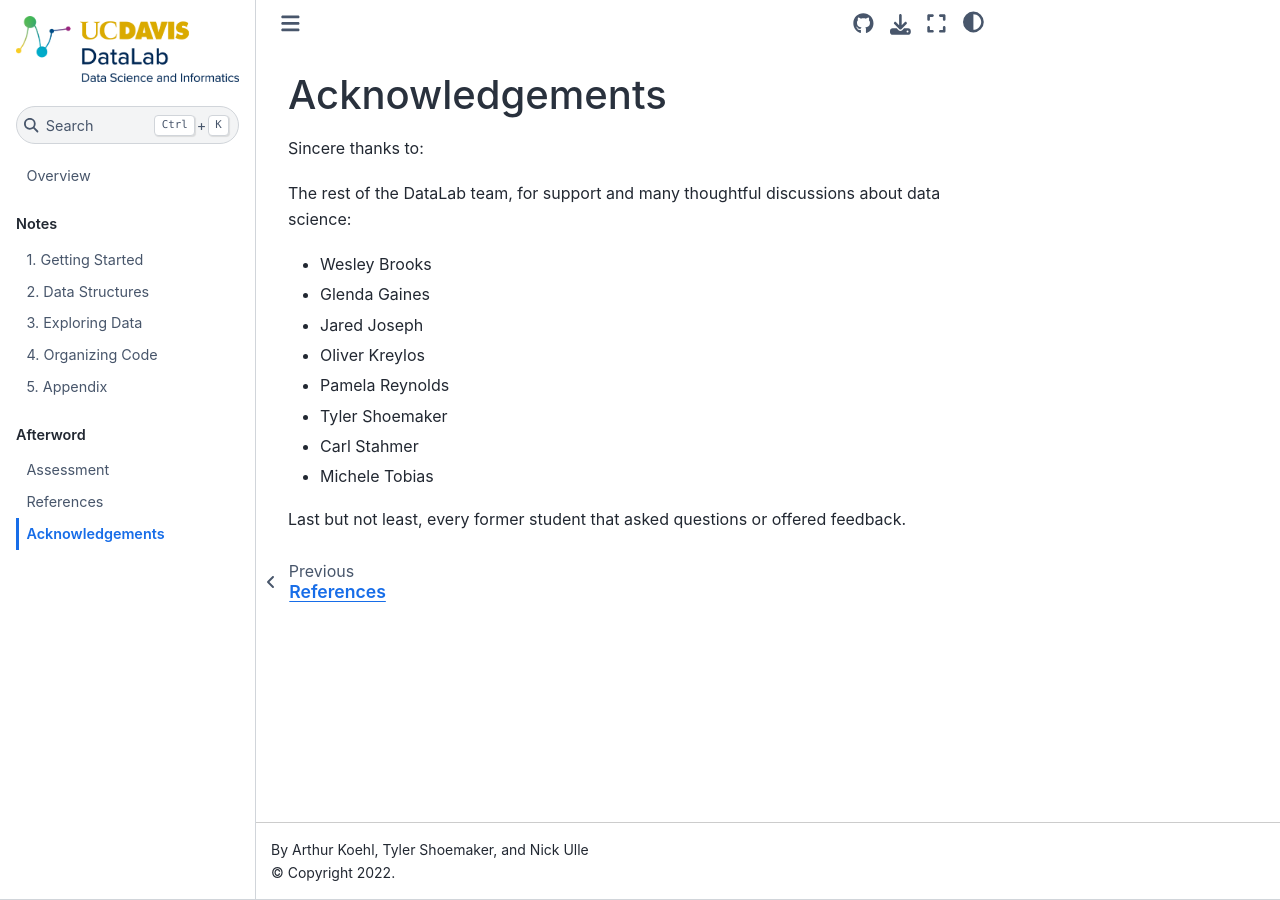
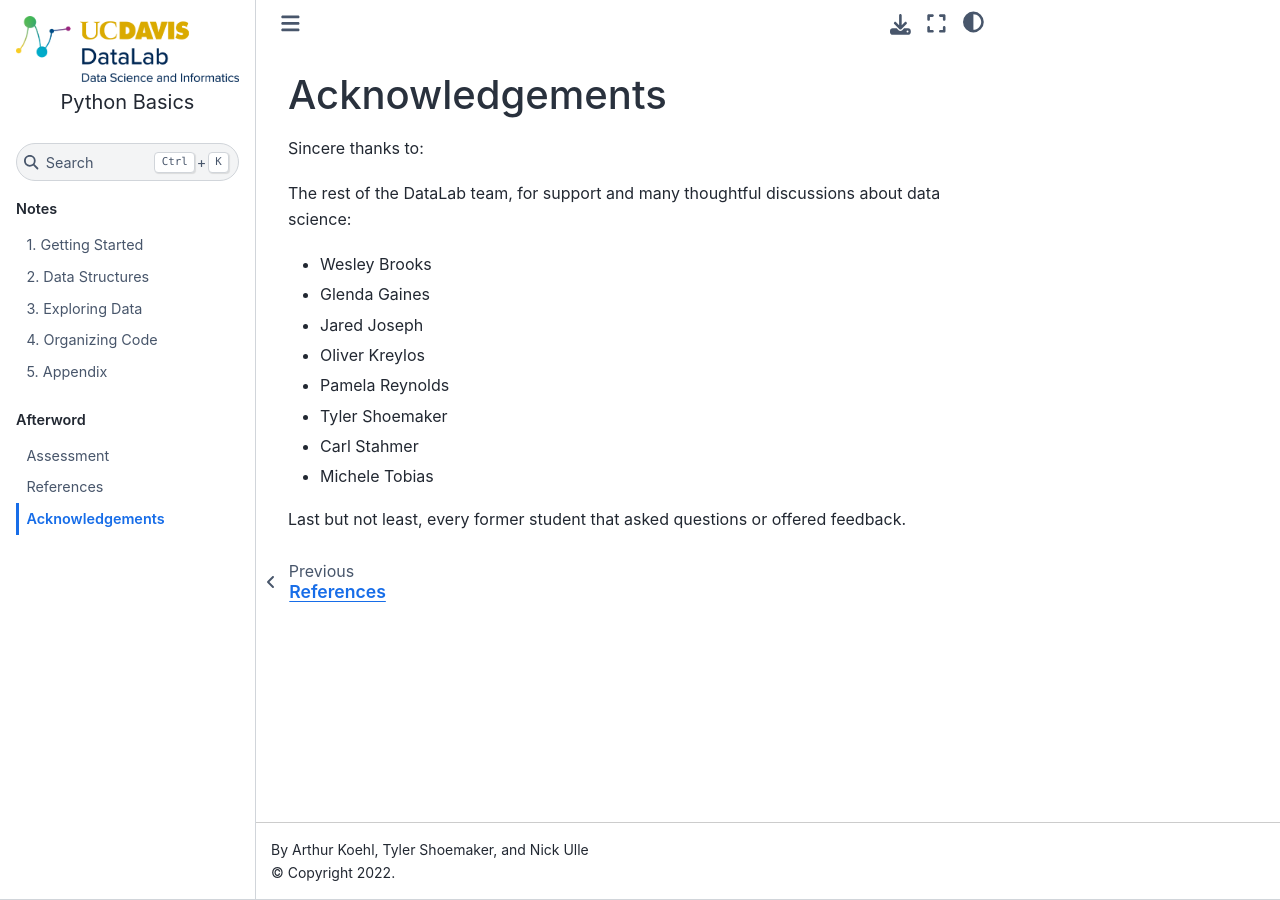
Before and after one commit to ucdavisdatalab/workshop_python_basics, a Jupyter Book: the page built from chapters/acknowledgements.md, in a window 1280 px wide. Built offline with Jupyter Book 1.0.4 settings and Sphinx 7.4.7 and the Sphinx Book theme 1.1.4, drawn with Linux system fonts in a browser that asks for light colours.

Commit message:
Fix to show title in left navbar.

```diff
--- a/_config.yml
+++ b/_config.yml
@@ -25,3 +25,11 @@
 
 html:
   use_repository_button: true
+
+# Temporary workaround for title not showing in left navbar due to:
+# <https://github.com/jupyter-book/jupyter-book/issues/2013>
+sphinx:
+  config:
+    html_theme_options:
+      logo:
+        text: "Python Basics"
```
